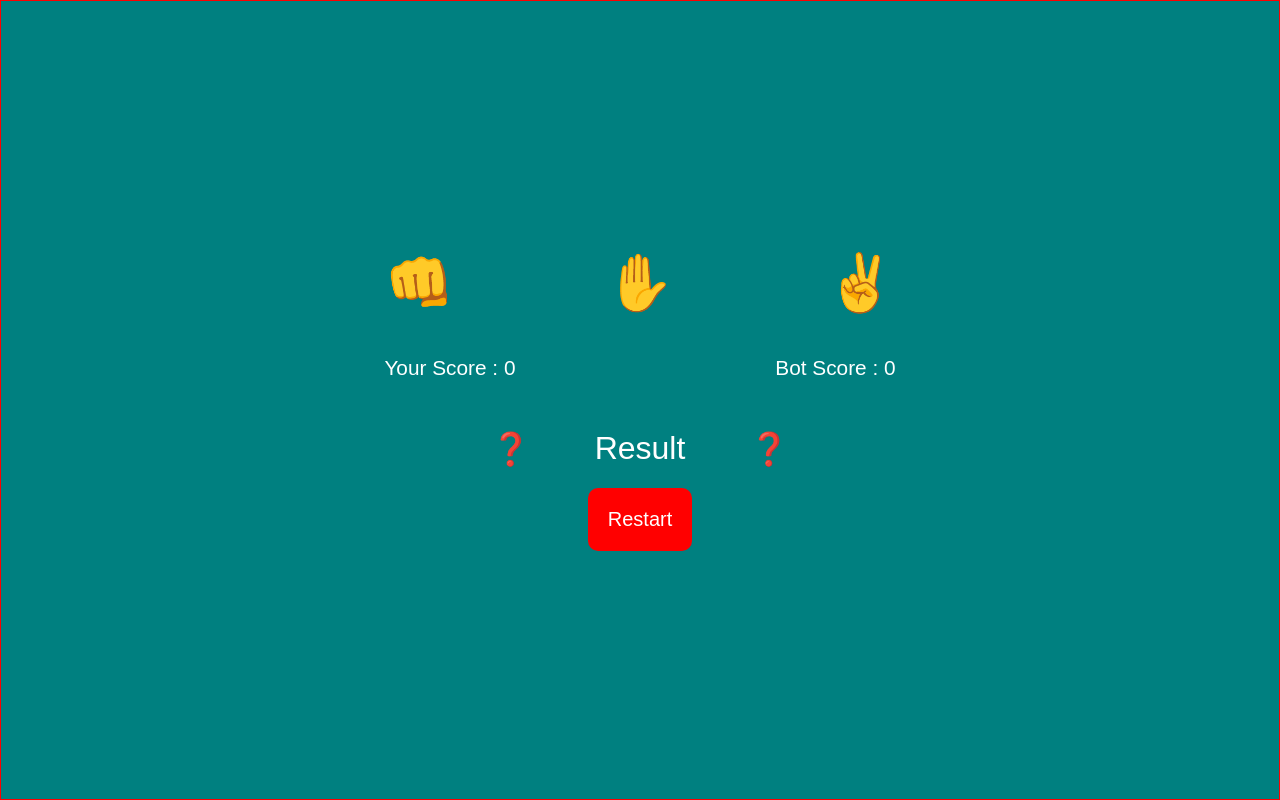
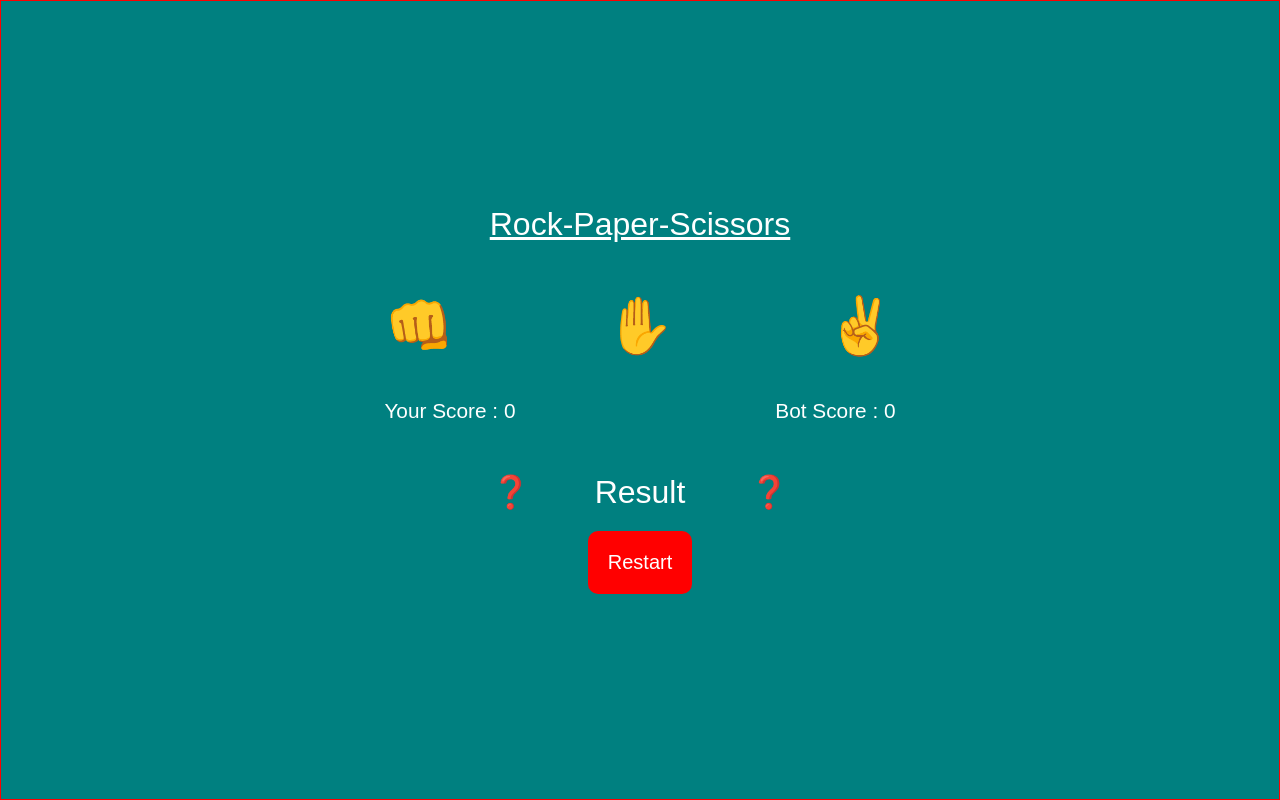
Before and after one commit to neerajkumar1909/Journey-with-JS, a plain HTML site: page 06 Rock-Paper-Scissor Game/index.html in a window 1280 px wide. Drawn offline with Linux system fonts and the light colour scheme.

Commit message:
Update index.html

```diff
--- a/06 Rock-Paper-Scissor Game/index.html
+++ b/06 Rock-Paper-Scissor Game/index.html
@@ -10,6 +10,7 @@
 
 <body>
     <div class="main">
+        <h1>Rock-Paper-Scissors</h1>
         <div class="options flexbox">
             <div class="rock option">👊</div>
             <div class="paper option">✋</div>
```
